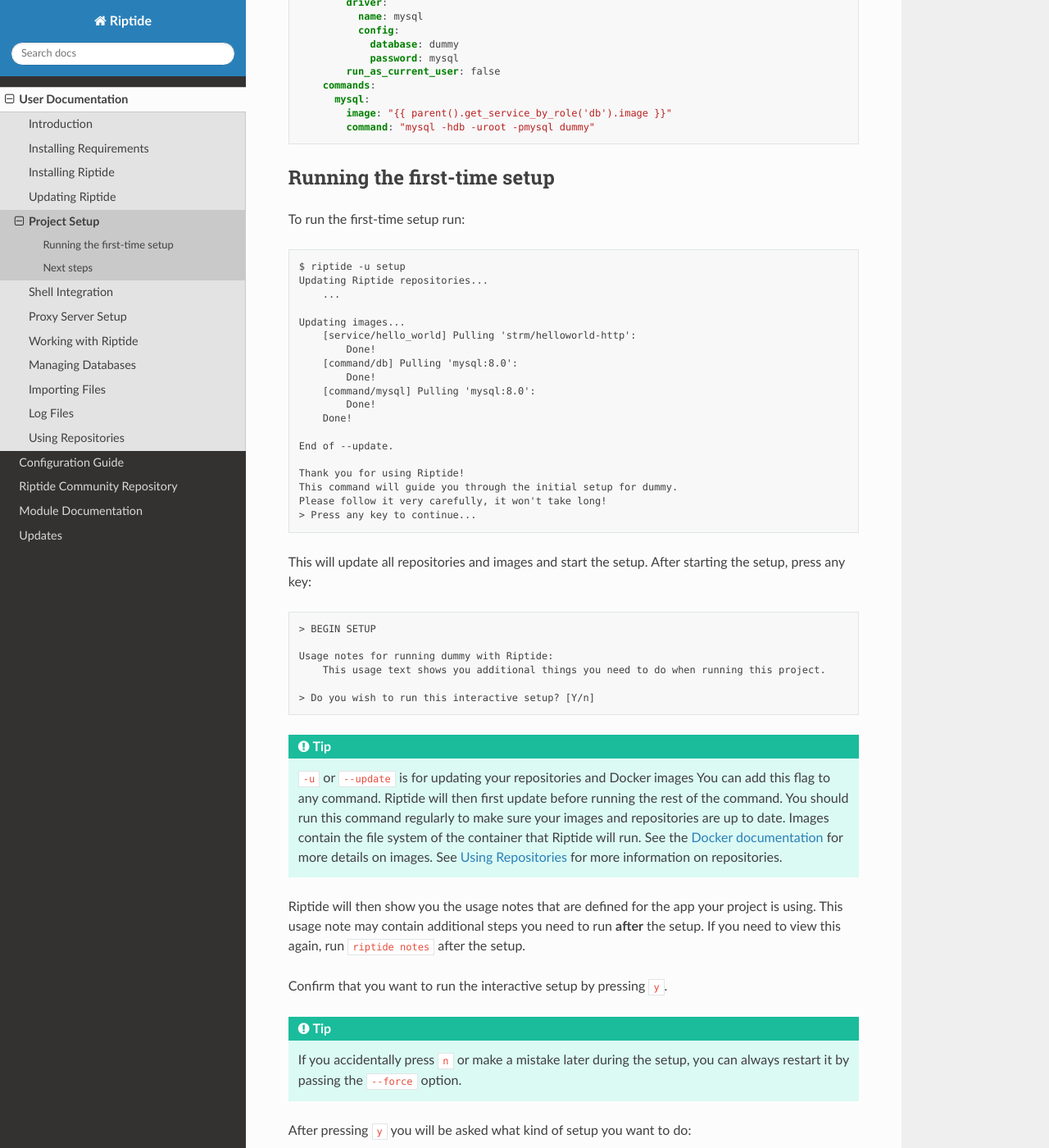
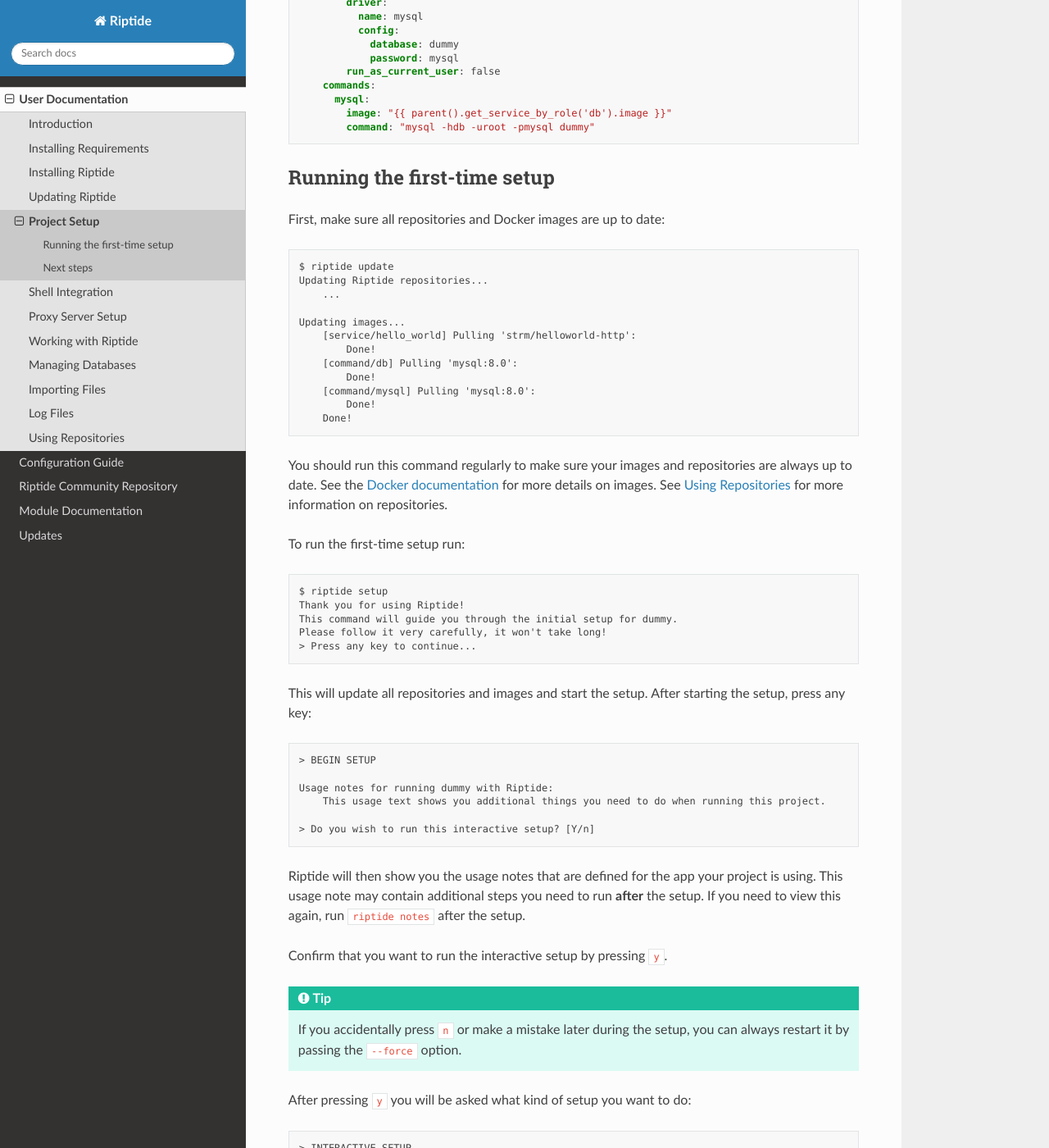
Before and after one commit to theCapypara/riptide-docs, a Sphinx documentation site: the page built from source/user_docs/4_project.rst, in a window 1280 px wide and 1400 px high, scrolled down 788 px. Shown: the whole window at 82% size. Built offline with Sphinx 7.4.7 and the Read the Docs theme 2.0.0, drawn with Linux system fonts in a browser that asks for light colours; formulas are drawn with MathJax 3.

Commit message:
Update for 0.2.3: New update syntax

```diff
--- a/source/config_docs/mechanics/how_repositories.rst
+++ b/source/config_docs/mechanics/how_repositories.rst
@@ -29,7 +29,7 @@
 
 Entities defined in the repository can also reference other entities, even using relative paths.
 
-Repositories are cloned and updated whenever the Riptide CLI is run with the ``--update/-u`` flag.
+Repositories are cloned and updated whenever ``riptide update`` is run.
 
 Complex example
 ~~~~~~~~~~~~~~~
--- a/source/update_docs/lib/0.2.0.rst
+++ b/source/update_docs/lib/0.2.0.rst
@@ -51,5 +51,5 @@
 
 Detailed examples can be seen in the Riptide Community Repository commit `ee1a766 <https://github.com/Parakoopa/riptide-repo/commit/ee1a766c476cf3bdab0fe422f7dae1c4b1869fc2>`_.
 
-The Riptide Community Repository contains a branch ``0.1`` that is automatically used when running ``riptide --update`` with versions
+The Riptide Community Repository contains a branch ``0.1`` that is automatically used when running ``riptide update`` with versions
 older than 0.2. This branch is still compatible with the old version, but will not receive updates.
--- a/source/user_docs/4_project.rst
+++ b/source/user_docs/4_project.rst
@@ -51,9 +51,9 @@
 Running the first-time setup
 ~~~~~~~~~~~~~~~~~~~~~~~~~~~~
 
-To run the first-time setup run::
+First, make sure all repositories and Docker images are up to date::
 
-  $ riptide -u setup
+  $ riptide update
   Updating Riptide repositories...
       ...
 
@@ -66,8 +66,13 @@
           Done!
       Done!
 
-  End of --update.
+You should run this command regularly to make sure your images and repositories are always up to date.
+See the `Docker documentation <https://docs.docker.com/get-started/#images-and-containers>`_ for more details on images.
+See `Using Repositories <repos.html>`_ for more information on repositories.
 
+To run the first-time setup run::
+
+  $ riptide setup
   Thank you for using Riptide!
   This command will guide you through the initial setup for dummy.
   Please follow it very carefully, it won't take long!
@@ -81,15 +86,6 @@
       This usage text shows you additional things you need to do when running this project.
 
   > Do you wish to run this interactive setup? [Y/n]
-
-
-.. tip:: ``-u`` or ``--update`` is for updating your repositories and Docker images
-         You can add this flag to any command. Riptide will then first update before running the rest of the command.
-         You should run this command regularly to make sure your images and repositories are up to date.
-         Images contain the file system of the container that Riptide will run.
-         See the `Docker documentation <https://docs.docker.com/get-started/#images-and-containers>`_ for more details on images.
-         See `Using Repositories <repos.html>`_ for more information on repositories.
-
 
 Riptide will then show you the usage notes that
 are defined for the app your project is using. This usage note may contain additional steps
--- a/source/user_docs/repos.rst
+++ b/source/user_docs/repos.rst
@@ -16,7 +16,7 @@
 You can change repositories by running ``riptide config-user-edit``. Repositories are defined as a list under the ``repo`` key.
 Riptide repositories are Git repositories. Enter the clone-URLs for your repositories there.
 
-You can update (pull) the current contents of all repositories by passing ``-u`` or ``--update`` to any Riptide command.
+You can update (pull) the current contents of all repositories by running ``riptide update``.
 This command also updates all project images.
 
 The repositories are stored in the "`<CONFIG> <../index.html#Riptide-config-files>`_/repos" folder.
```
